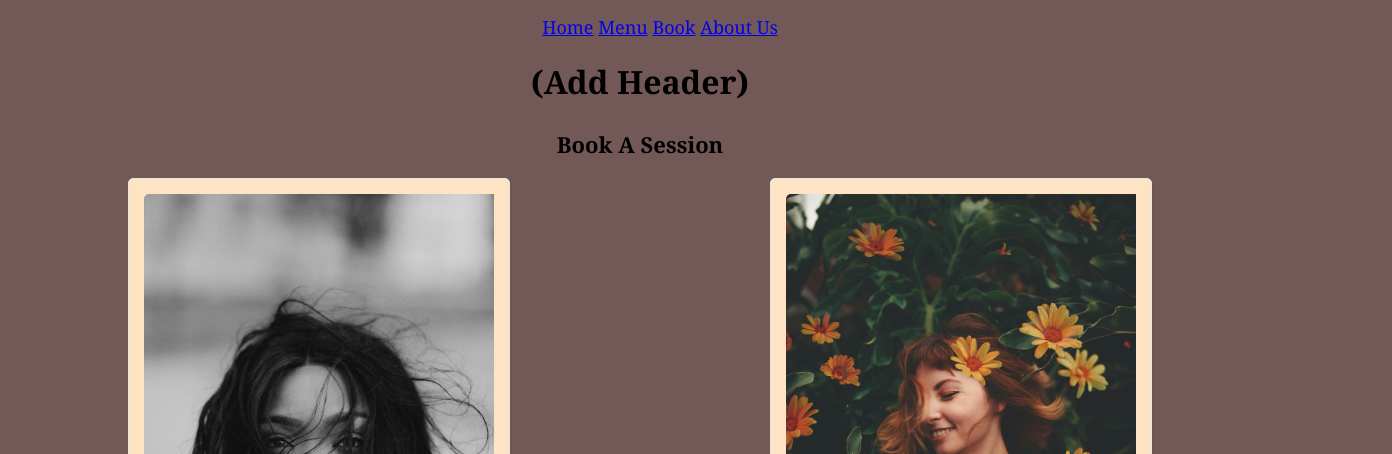
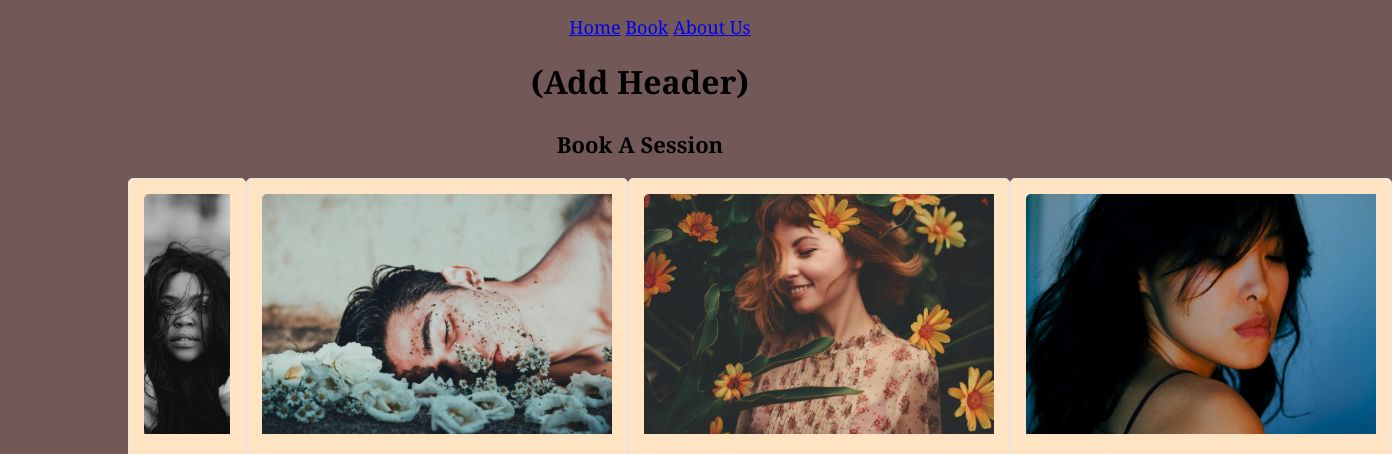
Before and after one commit to mcyang12/Coursera-Portfolio, a plain HTML site: page index.html in a window 1280 px wide. Shown: the part 384-838 px from the top of the page, 1392 px wide, since content can reach past the window. Drawn offline with Linux system fonts and the light colour scheme.

Commit message:
made changes

```diff
--- a/index.html
+++ b/index.html
@@ -18,7 +18,6 @@
     <nav>
         <ul>
             <li><a href="index.html">Home</a></li>
-            <li><a href="menu.html">Menu</a></li>
             <li><a href="book.html">Book</a></li>
             <li><a href="aboutus.html">About Us</a></li>
         </ul>
@@ -37,6 +36,7 @@
                         <h3>B&W Hair Shoot</h3>
                         <p> Insert description </p>
                      </div>
+                    </div>
             <div class="hair-wrap">
                 <div class="hair">
                     <img src="imgs/hair-2.jpg" alt="Outdoor Hair Shoot">
@@ -46,12 +46,13 @@
                     </div>
                 </div>
             </div>
-            </div>
             <div class="hair-wrap">
                 <div class="hair">
                 <img src="imgs/hair-3.jpg" alt="Hippie Hair Shoot">
                     <h3>Hippie Hair Shoot</h3>
                     <p> Insert description </p>
+                </div>
+            </div>
             <div class="hair-wrap">
                 <div class="hair">
                 <img src="imgs/hair-4.jpg" alt="Retro Hair Shoot">
@@ -59,10 +60,8 @@
                     <p> Insert description</p>
                 </div>
             </div>
-            </div>
-                </div>
-            </div>
         </div>
+    </div>
         <div>
             <h2>About Us</h2>
             <p>  </p>
--- a/styles/stylesheet.css
+++ b/styles/stylesheet.css
@@ -35,6 +35,8 @@ h2 {
 
 .hair img {
     width: 100%;
+    height: 240px;
+    object-fit: cover;
     border-top-left-radius: 5px;
 }
 
```
